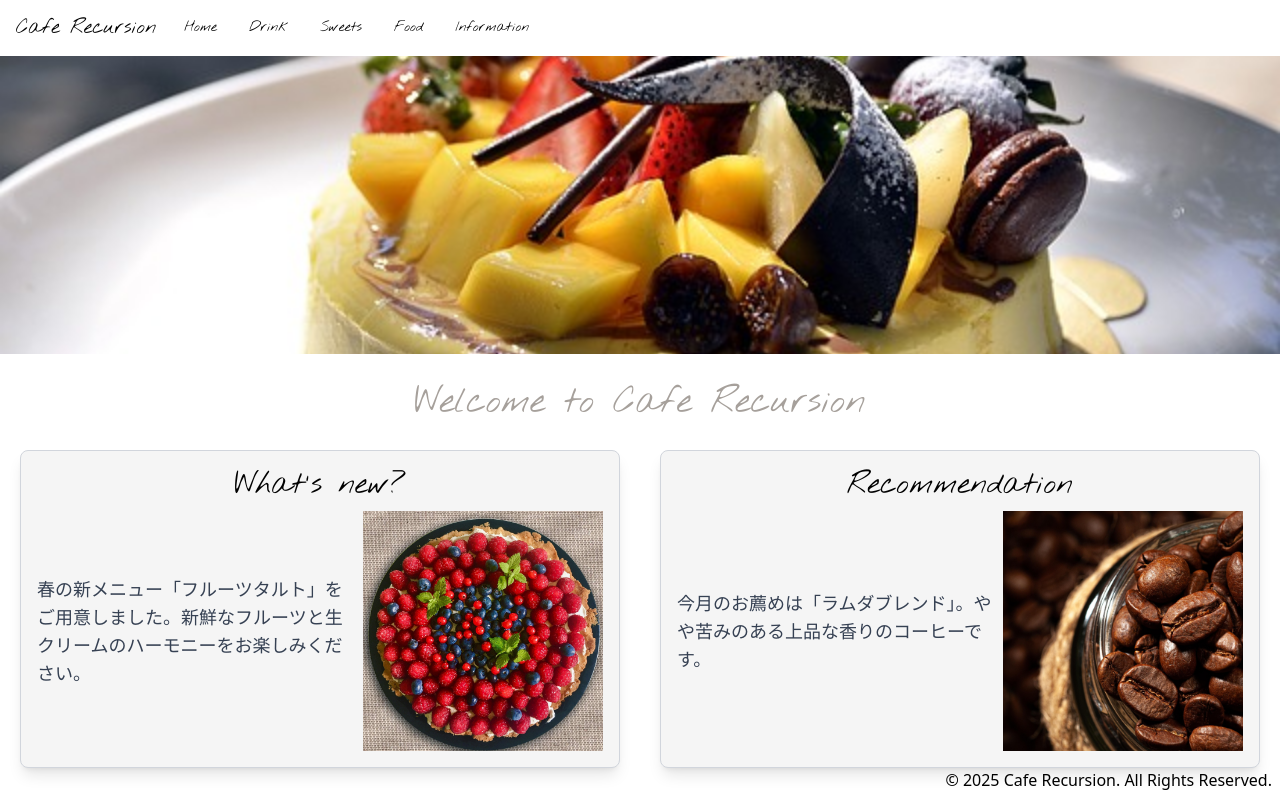
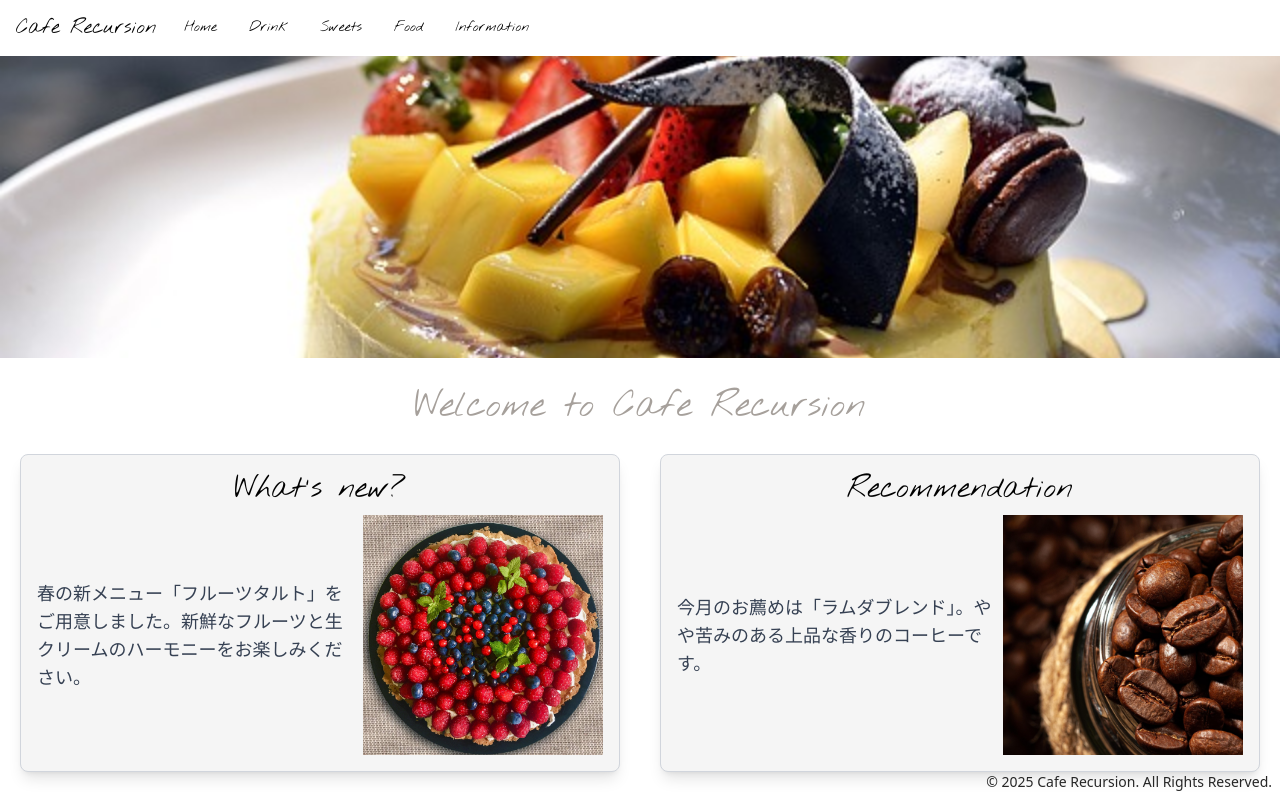
Before and after one commit to teamdev-beginner-202506-a4/work-space, a website: page docs/index.html in a window 1280 px wide. Drawn offline with Linux system fonts and the light colour scheme.

Commit message:
css: フッターのデザインを修正

```diff
--- a/docs/index.html
+++ b/docs/index.html
@@ -94,7 +94,7 @@
   </div>
 
   <footer class="w-full">
-    <div class="text-right mb-2 px-2">© 2025 Cafe Recursion. All Rights Reserved.</div>
+    <div class="text-right mb-2 px-2 text-neutral-800 text-sm">© 2025 Cafe Recursion. All Rights Reserved.</div>
   </footer>
 </body>
 </html>
```
Also changed, not shown: docs/shop.html (+1 -1 lines), docs/output.css.
